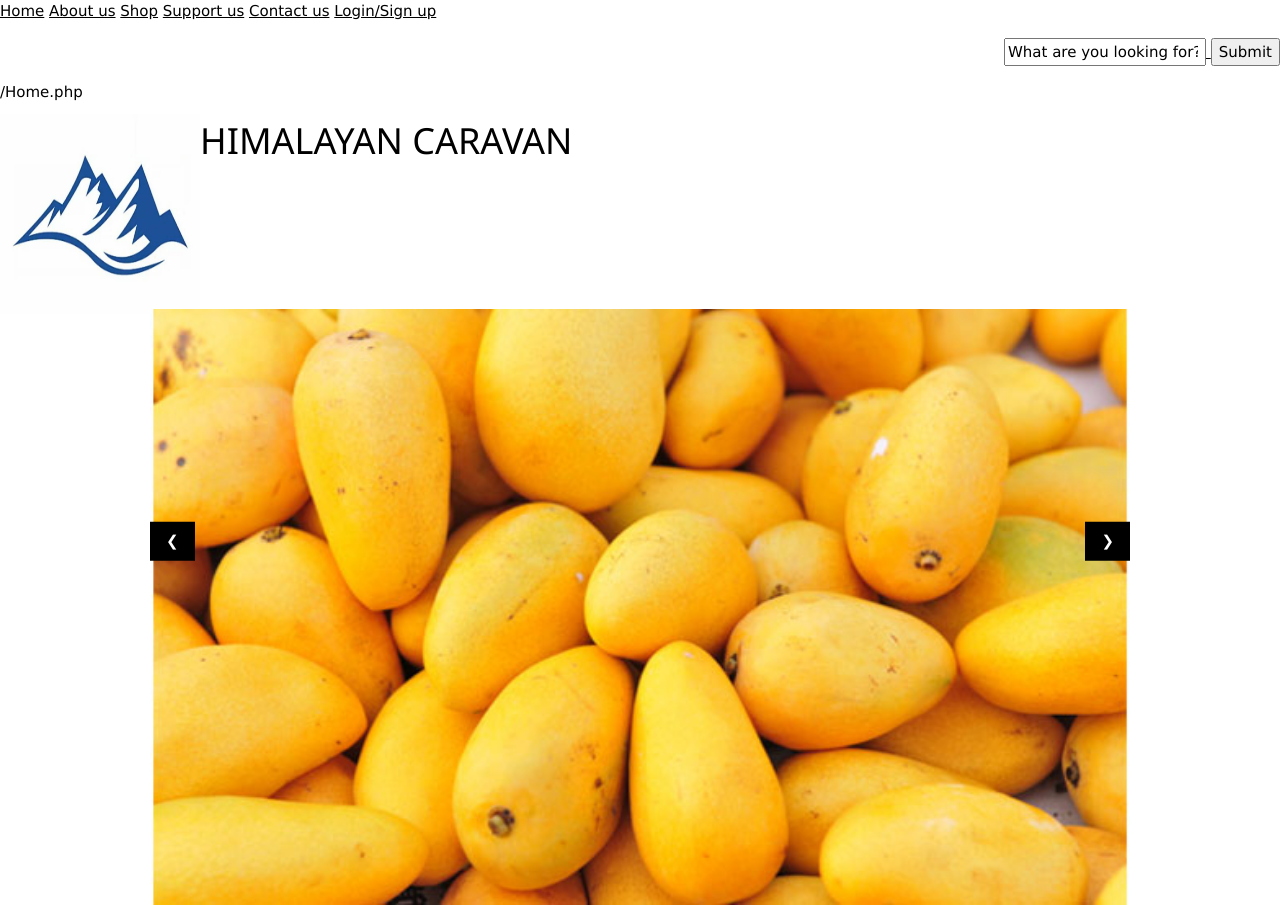
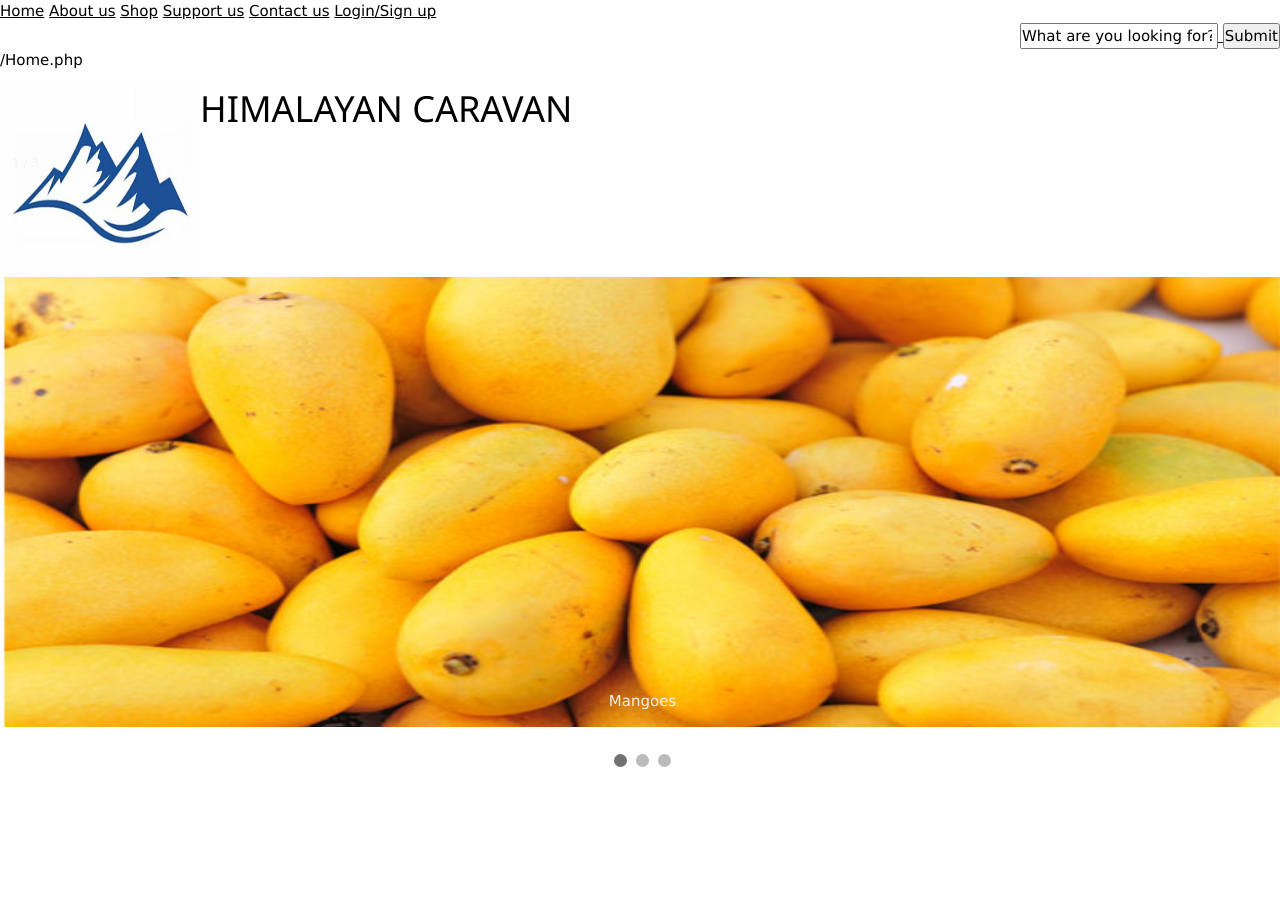
Before and after one commit to rachitamaharjan/Himalayan_Caravan, a PHP site: page /home in a window 1280 px wide. After the commit the page ends 767 px from the top, so only its background shows below. Run offline with PHP 8.4, Linux system fonts and the light colour scheme.

Commit message:
added nikita's files to test and fixed slideshow

```diff
--- a/Home.php
+++ b/Home.php
@@ -53,14 +53,64 @@ p.topic {
 			<h1>HIMALAYAN CARAVAN</h1>
 
 		</div>
-	<//image slider>
+		<div id ="container">
+		<div class="slideshow-container">
+			<div class="mySlides fade">
+			    <div class="numbertext">1 / 3</div>
+			    <img src="mangoes.jpg" style="width:100%;height:  450px;">
+			    <div class="text">Mangoes</div>
+		  	</div>
+
+			<div class="mySlides fade">
+			   	<div class="numbertext">2 / 3</div>
+			   	<img src="potatoes.jpg" style="width:100%;height:  450px;">
+			   	<div class="text">Potatoes</div>
+			</div>
+
+			<div class="mySlides fade">
+			   	<div class="numbertext">3 / 3</div>
+			   	<img src="carrots.jpg" style="width:100%;height:  450px;">
+			   	<div class="text">Carrots</div>
+			</div>
+
+		</div>
+		<br>
+		<//image slider code>
+		<div style="text-align:center">
+		  <span class="dot"></span>
+		  <span class="dot"></span>
+		  <span class="dot"></span>
+		</div>
+		<script>
+			var slideIndex = 0;
+			showSlides();
+			function showSlides() {
+			    var i;
+			    var slides = document.getElementsByClassName("mySlides");
+			    var dots = document.getElementsByClassName("dot");
+			    for (i = 0; i < slides.length; i++)
+			    {
+			       slides[i].style.display = "none";
+			    }
+			    slideIndex++;
+			    if (slideIndex> slides.length) {slideIndex = 1}
+			    for (i = 0; i < dots.length; i++)
+			    {
+			        dots[i].className = dots[i].className.replace(" active", "");
+			    }
+			    slides[slideIndex-1].style.display = "block";
+			    dots[slideIndex-1].className += " active";
+			    setTimeout(showSlides, 2000); // Change image every 2 seconds
+			}
+		</script><//image slider>
+	<!-- <//image slider>
 	<meta name="viewport" content="width=device-width, initial-scale=1">
 <link rel="stylesheet" href="https://www.w3schools.com/w3css/4/w3.css">
 <body>
 
 <!--<h2 class="w3-center">Manual Slideshow</h2>!-->
 
-<div class="w3-content w3-display-container">
+<!--<div class="w3-content w3-display-container">
   <img class="mySlides" src="mangoes.jpg" style="width:100%">
   <img class="mySlides" src="potatoes.jpg" style="width:100%">
   <img class="mySlides" src="carrots.jpg" style="width:100%">
@@ -70,7 +120,8 @@ p.topic {
   <button class="w3-button w3-black w3-display-right" onclick="plusDivs(1)">&#10095;</button>
 </div>
 
-<script>
+
+ <script>
 var slideIndex = 1;
 showDivs(slideIndex);
 
@@ -88,7 +139,7 @@ function showDivs(n) {
   }
   x[slideIndex-1].style.display = "block";
 }
-</script>
+</script>!-->
 		<!-- <div class="slideshow-container">
   <div class="mySlides fade">
     <div class="numbertext">1 / 3</div>
--- /dev/null
+++ b/style.css
@@ -0,0 +1,177 @@
+* {
+	box-sizing: border-box;
+	margin: 0;
+	padding: 0;
+}
+body
+{
+	background: #fff;
+	font: 14px/22px 'Open Sans', sans-serif;
+}
+#header
+{
+
+
+	height:106px;
+	width: 1285px;
+	margin-bottom: 62px;
+	padding: 10px 0 57px;
+}
+.header-top
+{
+	background: #fff;
+	height: 85px;
+
+}
+.logo
+{
+	float: left;
+	width: 322px;
+	margin-top: 10px;
+	margin-left: 20px:
+ 	padding-left: 20px;
+}
+.row
+{
+	float: right;
+	width: 963px;
+}
+
+.row1
+{
+	float: left;
+	color:#235ab2;
+	width: 481px;
+	margin-top: 30px;
+	margin-left: 100px;
+	font-family: 'Ceviche One', cursive;
+	font-size: 20px ;
+	font-weight: 700;
+
+}
+.row2
+{
+	float: right;
+	color: #235ab2;
+	text-decoration: none;
+	margin-top: 20px;
+	font-family: 'tahoma bold','red-serif';
+	font-size: 20px ;
+	font-weight: 700;
+
+}
+.navigation
+{
+	float: right;
+	display: inline-block;
+	width: 100%;
+	height: 65px;
+
+}
+#menuBar
+{
+	display: inline-block;
+	width: 100%;
+	border-top: solid 3px #8b97e0;
+	border-bottom: solid 2px #8b97e0;
+}
+
+ul#menuBar
+{
+
+	text-decoration: none;
+	list-style-type: none;
+
+
+}
+
+ul#menuBar li
+{
+	float: left;
+	margin-top: 20px;
+	margin-bottom: 20px;
+
+
+
+}
+
+ul#menuBar li a
+{
+	text-decoration: none;
+  	color: #000000;
+	font-family: 'tahoma bold','calibiri';
+  	font-size: 17px ;
+  	font-weight: 600;
+  	padding: 20px;
+  	margin-left: 20px;
+
+
+}
+
+ul#menuBar li a:hover
+{
+	color: #235ab2;
+}
+/* container */
+#container
+{
+	width: 1285px;
+
+}
+.slideshow-container
+{
+	max-width: 100%;
+	position: relative;
+	margin: auto;
+}
+
+/* Caption text */
+.text {
+	color: #f2f2f2;
+	font-size: 15px;
+	padding: 8px 12px;
+	position: absolute;
+	bottom: 8px;
+	width: 100%;
+	text-align: center;
+}
+
+/* Number text (1/3 etc) */
+.numbertext {
+	color: #f2f2f2;
+	font-size: 12px;
+	padding: 8px 12px;
+	position: absolute;
+	top: 0;
+}
+.dot
+{
+	height: 13px;
+	width: 13px;
+	margin: 0 2px;
+	background-color: #bbb;
+	border-radius: 50%;
+	display: inline-block;
+	transition: background-color 0.6s ease;
+}
+.active
+{
+	background-color: #717171;
+}
+/* Fading animation */
+.fade {
+	-webkit-animation-name: fade;
+	-webkit-animation-duration: 1.5s;
+	animation-name: fade;
+	animation-duration: 1.5s;
+}
+
+@-webkit-keyframes fade {
+	from {opacity: .4}
+	to {opacity: 1}
+}
+
+@keyframes fade {
+	from {opacity: .4}
+	to {opacity: 1}
+}
```
Also changed, not shown: css/style.css (added, +177 -0 lines), html/neekita.html (added, +115 -0 lines), index.php (added, +115 -0 lines), images/1.jpg (added), images/2.jpg (added), images/3.jpg (added), images/logo.jpg (added).
